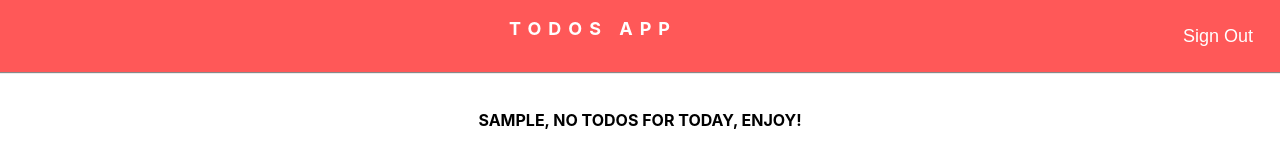
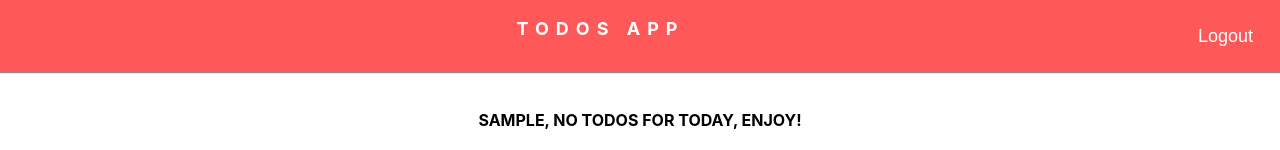
Before and after one commit to jesusolivas/todos-react, a React (Create React App) app: page /home in a window 1280 px wide. Shown: the top 150 px of the page. Built offline with nearby package versions, Linux system fonts and the light colour scheme; no server answers; the database is empty; sample sign-in values are in the browser's storage.

Commit message:
change verbose

```diff
--- a/src/components/Header.js
+++ b/src/components/Header.js
@@ -15,7 +15,7 @@ const Header = () => {
             <div></div>
             <div>TODOS APP</div>
             <div>
-                <button className="button" onClick={startLogout.bind(null, dispatch)}>Sign Out</button>
+                <button className="button" onClick={startLogout.bind(null, dispatch)}>Logout</button>
             </div>
         </header>
     );
```
